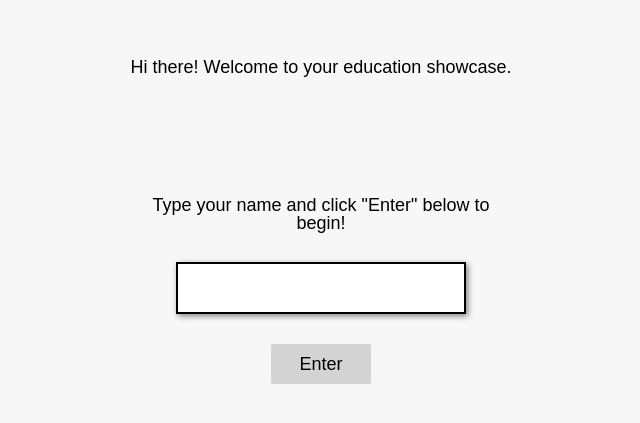
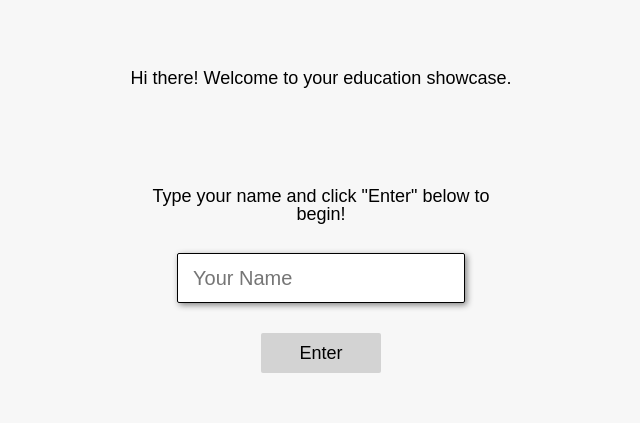
Before and after one commit to jayfang88/showwcase-challenge, a React (Create React App) app: page / in a window 1280 px wide. Shown: the part 179-602 px from the top of the page, without its empty margins (319-959 px from the left). Built offline with nearby package versions, Linux system fonts and the light colour scheme.

Commit message:
add input functionality

```diff
--- a/src/App.css
+++ b/src/App.css
@@ -19,7 +19,7 @@
   width: 60%;
 }
 .main :first-child {
-  margin-bottom: 120px;
+  margin-bottom: 100px;
 }
 
 .name-input {
@@ -28,8 +28,9 @@
   height: 42px;
   padding: 3px 15px;
   font-size: 20px;
-  border: 2px solid black;
+  border: 1px solid black;
   box-shadow: 2px 2px 6px 0px GRAY;
+  border-radius: 2px;
 }
 .name-input:focus {
   outline: none;
@@ -41,7 +42,7 @@
   border: none;
   border-radius: 2px;
   font-size: 18px;
-  width: 100px;
+  width: 120px;
   height: 40px;
 }
 .name-button:hover {
--- a/src/App.js
+++ b/src/App.js
@@ -2,17 +2,38 @@ import React from 'react';
 import './reset.css';
 import './App.css';
 
-function App() {
+class App extends React.Component {
+  constructor() {
+    super();
+    this.update = this.update.bind(this);
+  }
+
+  update(e) {
+    this.name = e.currentTarget.value;
+  }
+
+  goToMain() {
+    if (!this.name) {
+      alert('please enter a name');
+      return
+    }
+
+    console.log(this.name);
+  }
+
+  render() {
     return (
       <div className="App">
         <main className="main">
           <p>Hi there! Welcome to your education showcase.</p>
           <p>Type your name and click "Enter" below to begin!</p>
-        <input type="text" className='name-input'></input>
-        <button className='name-button' onClick={() => console.log('hi')}>Enter</button>
+          <input type="text" onChange={this.update} placeholder='Your Name' className='name-input'
+            value={this.name}></input>
+          <button className='name-button' onClick={() => this.goToMain()}>Enter</button>
         </main>
       </div>
     );
   }
+}
 
 export default App;
```
Lines whose indentation alone changed are shown as unchanged.
